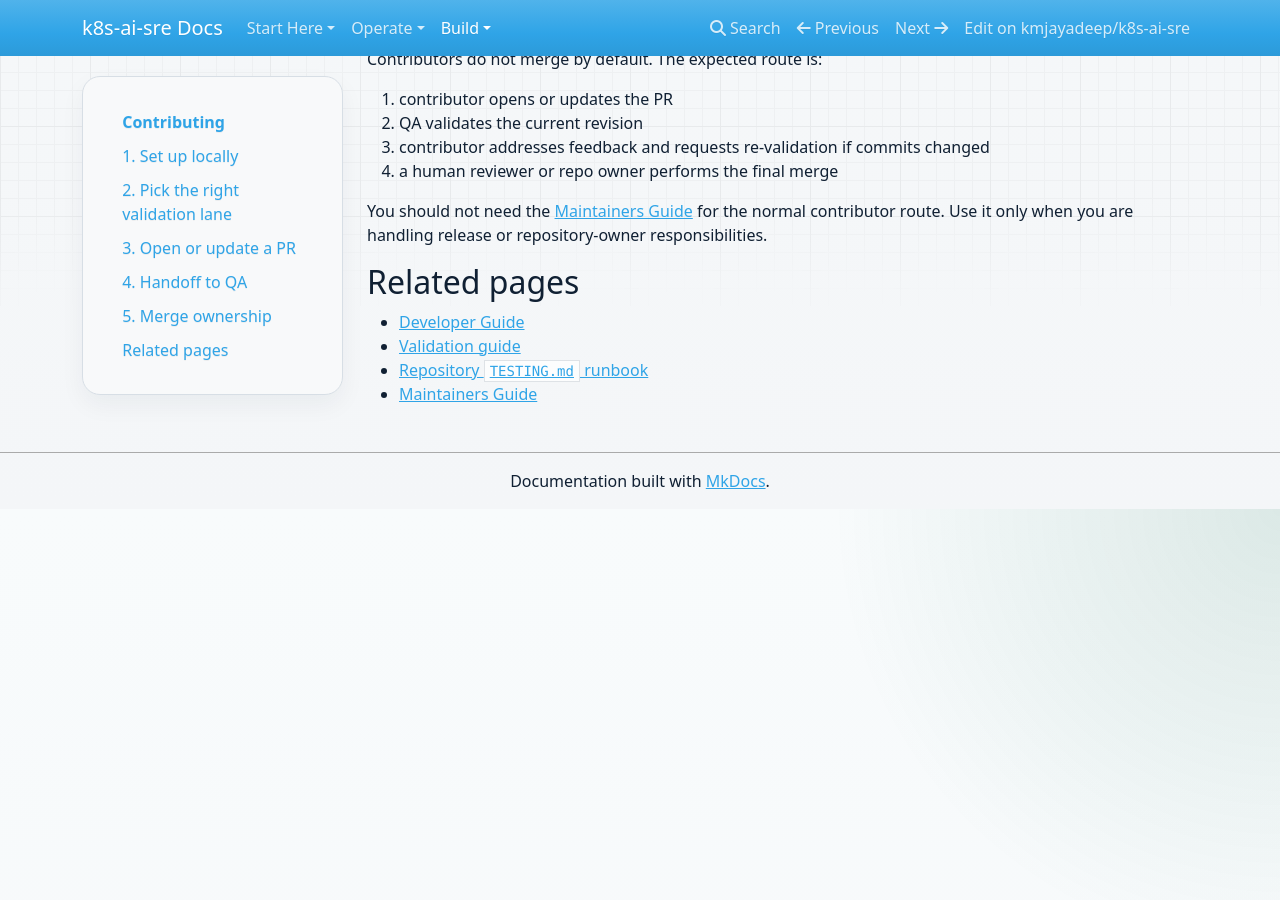
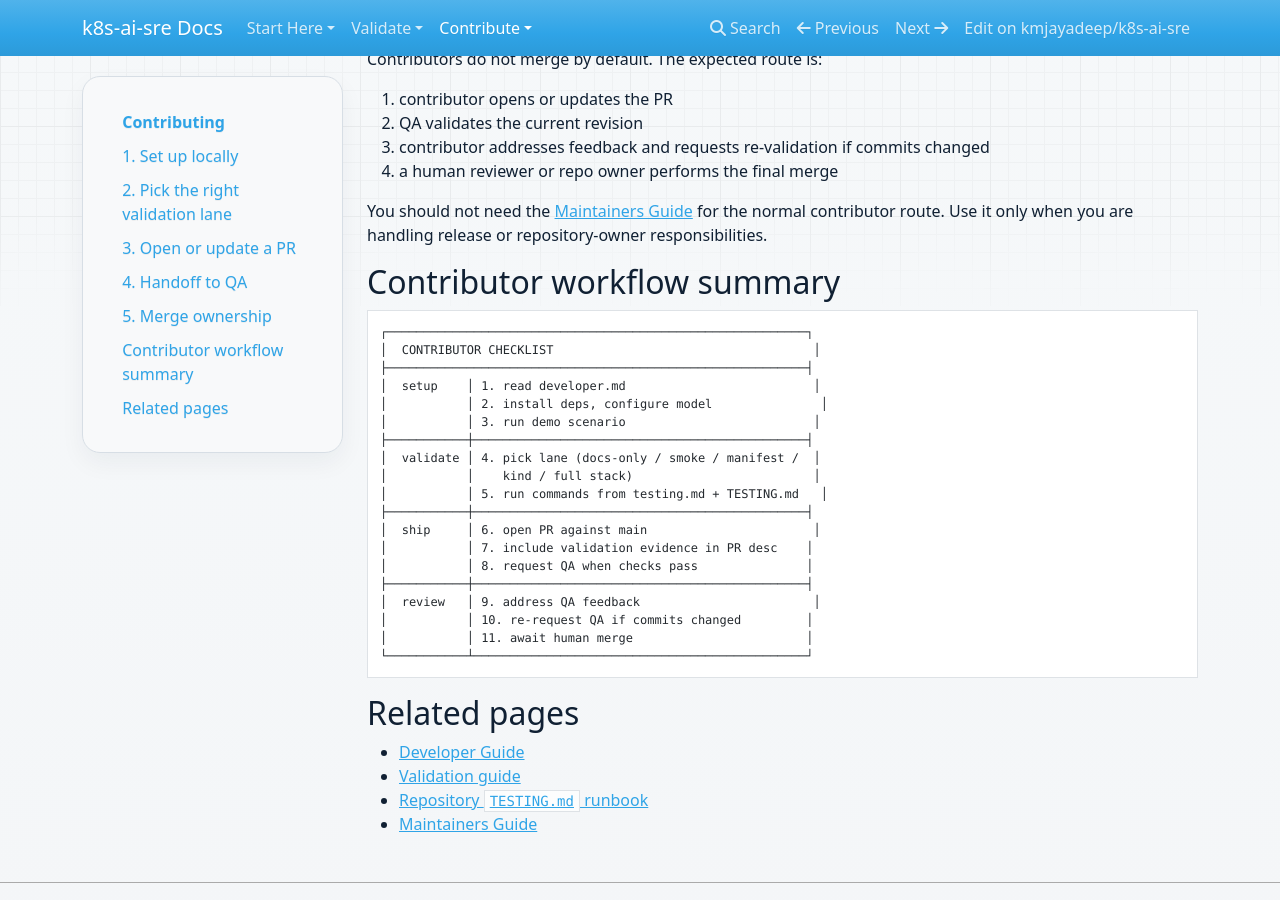
Before and after one commit to kmjayadeep/k8s-ai-sre, an MkDocs documentation site: the page built from docs/contributing.md, in a window 1280 px wide and 900 px high, scrolled down 1201 px. Built offline with MkDocs 1.6.1, drawn with Linux system fonts in a browser that asks for light colours; nearby versions of some CDN libraries.

Commit message:
KSA-36: task-first nav labels + contributor workflow checklist
- mkdocs.yml: rename 'Operate' -> 'Validate', 'Build' -> 'Contribute'
- docs/contributing.md: add ASCII workflow summary table covering
  setup / validate / ship / review stages end-to-end

Scoped per Large slice (KSA-29 proposal): task-first nav labels and
one visual workflow/checklist block for PR + QA gate comprehension.
No content drift from source docs.

Co-Authored-By: Paperclip <noreply@paperclip.ing>

````diff
--- a/docs/contributing.md
+++ b/docs/contributing.md
@@ -57,6 +57,30 @@ Contributors do not merge by default. The expected route is:
 
 You should not need the [Maintainers Guide](maintainers.md) for the normal contributor route. Use it only when you are handling release or repository-owner responsibilities.
 
+## Contributor workflow summary
+
+```text
+┌──────────────────────────────────────────────────────────┐
+│  CONTRIBUTOR CHECKLIST                                    │
+├──────────────────────────────────────────────────────────┤
+│  setup    │ 1. read developer.md                          │
+│           │ 2. install deps, configure model               │
+│           │ 3. run demo scenario                          │
+├───────────┼──────────────────────────────────────────────┤
+│  validate │ 4. pick lane (docs-only / smoke / manifest /  │
+│           │    kind / full stack)                         │
+│           │ 5. run commands from testing.md + TESTING.md   │
+├───────────┼──────────────────────────────────────────────┤
+│  ship     │ 6. open PR against main                       │
+│           │ 7. include validation evidence in PR desc    │
+│           │ 8. request QA when checks pass               │
+├───────────┼──────────────────────────────────────────────┤
+│  review   │ 9. address QA feedback                        │
+│           │ 10. re-request QA if commits changed         │
+│           │ 11. await human merge                        │
+└───────────┴──────────────────────────────────────────────┘
+```
+
 ## Related pages
 
 - [Developer Guide](developer.md)
--- a/mkdocs.yml
+++ b/mkdocs.yml
@@ -8,11 +8,11 @@ nav:
       - Overview: index.md
       - Quick Start: quickstart.md
       - Deployment: deployment.md
-  - Operate:
+  - Validate:
       - Testing: testing.md
       - Architecture: architecture.md
       - Prometheus Alerts: prometheus-alerts.md
-  - Build:
+  - Contribute:
       - Contributing: contributing.md
       - Developer Guide: developer.md
       - Portkey Integration: portkey.md
````
